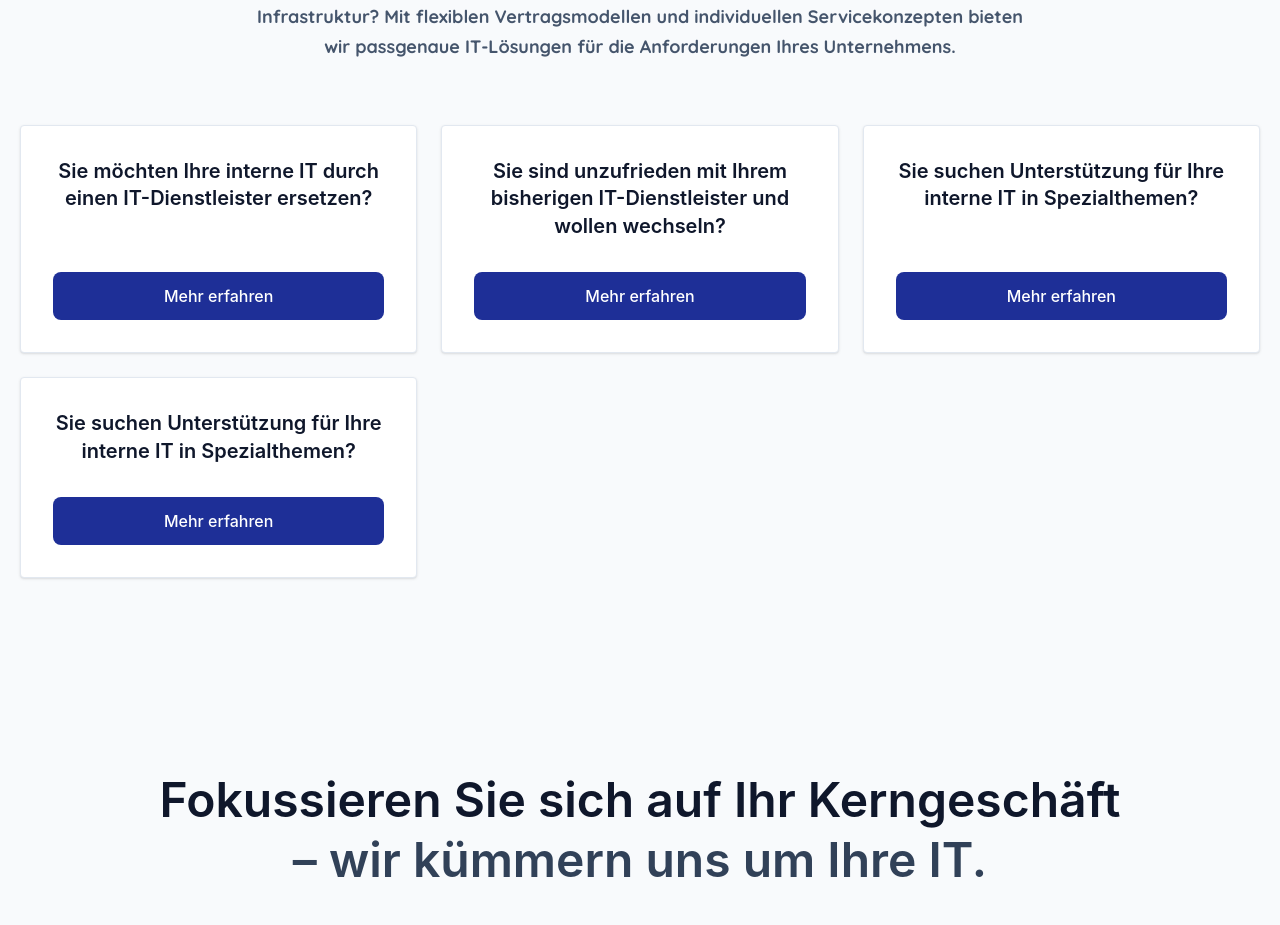
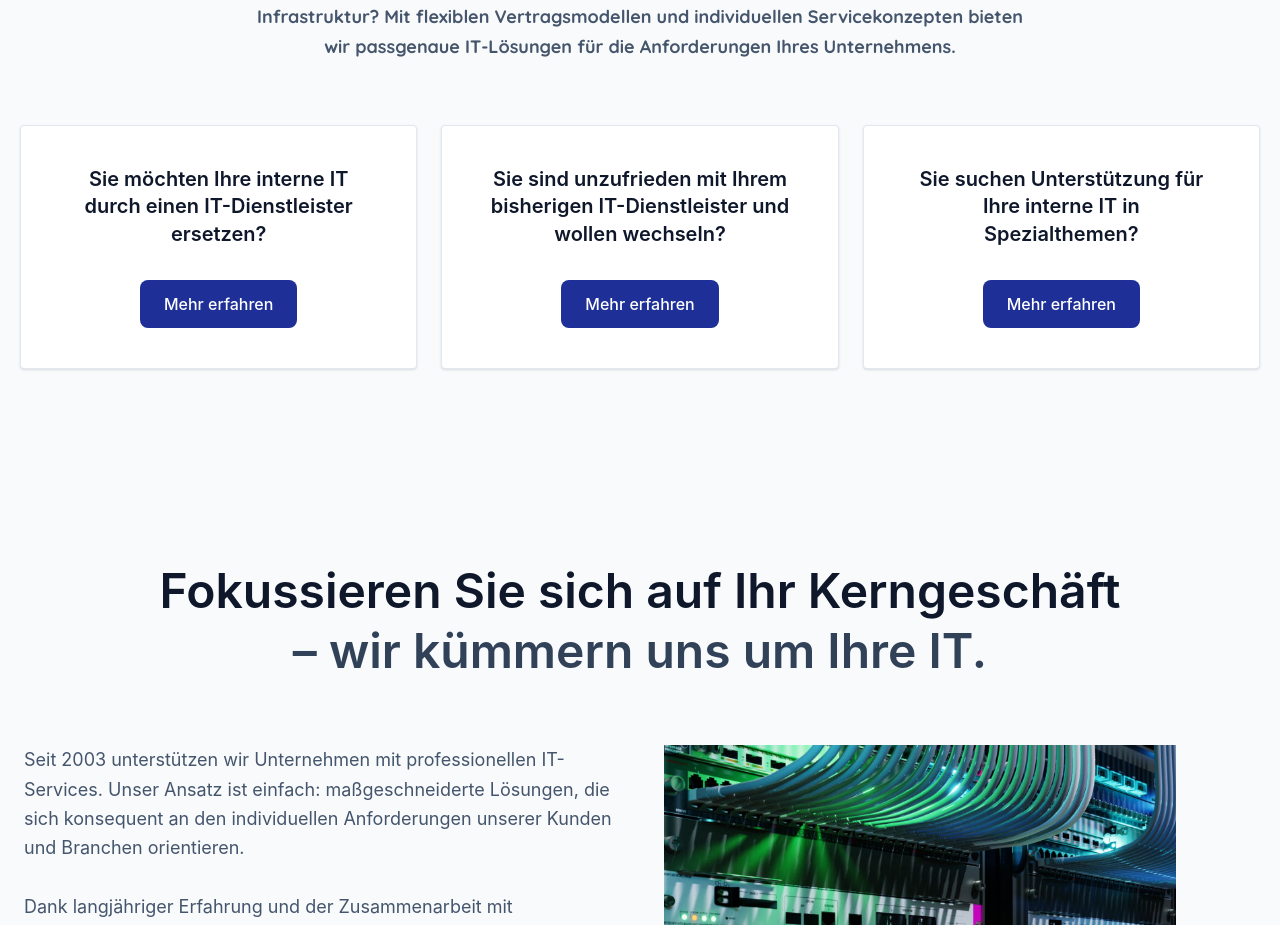
Before and after one commit to JumaQasimiM/feraiQ, a React (Vite) app: page / in a window 1280 px wide. Shown: the part 1169-2094 px from the top of the page. Built offline with nearby package versions, Linux system fonts and the light colour scheme.

Commit message:
feat: add ITServices animations with Motion

```diff
--- a/src/components/ITServiceOptions.jsx
+++ b/src/components/ITServiceOptions.jsx
@@ -1,4 +1,5 @@
 import React from "react";
+import { motion } from "motion/react";
 import ServiceCard from "./ServiceCard";
 
 const services = [
@@ -15,47 +16,84 @@ const services = [
     title: "Sie suchen Unterstützung für Ihre interne IT in Spezialthemen?",
     link: "/services",
   },
-  {
-    title: "Sie suchen Unterstützung für Ihre interne IT in Spezialthemen?",
-    link: "/services",
+];
+
+const containerVariants = {
+  hidden: {},
+  show: {
+    transition: {
+      staggerChildren: 0.15,
+      delayChildren: 0.2,
+    },
   },
-];
+};
+
+const itemVariants = {
+  hidden: {
+    opacity: 0,
+    y: 40,
+  },
+  show: {
+    opacity: 1,
+    y: 0,
+    transition: {
+      duration: 0.6,
+      ease: "easeOut",
+    },
+  },
+};
 
 const ITServiceOptions = () => {
   return (
     <section className="mx-auto max-w-7xl px-5 py-24">
       {/* Header */}
-      <div className="mx-auto max-w-4xl text-center  font-quicksand font-extrabold">
+      <motion.div
+        initial={{ opacity: 0, y: 25 }}
+        whileInView={{ opacity: 1, y: 0 }}
+        viewport={{ once: true }}
+        transition={{
+          duration: 0.7,
+          ease: "easeOut",
+        }}
+        className="mx-auto max-w-4xl text-center font-quicksand font-extrabold"
+      >
         <span className="text-sm uppercase tracking-widest text-brand-color">
           Ihr zuverlässiger IT-Partner vor Ort
         </span>
 
-        <h2 className="mt-4 text-3xl leading-tight text-slate-900 md:text-5xl ">
+        <h2 className="mt-4 text-3xl leading-tight text-slate-900 md:text-5xl">
           Kontinuierliche IT-Betreuung und Support
         </h2>
 
-        <p className="mt-4 text-lg text-slate-700 md:text-xl ">
+        <p className="mt-4 text-lg text-slate-700 md:text-xl">
           Individuell auf die Bedürfnisse Ihres Unternehmens zugeschnitten.
         </p>
 
-        <p className="mx-auto mt-8 max-w-3xl text-base leading-relaxed text-slate-600 md:text-lg ">
+        <p className="mx-auto mt-8 max-w-3xl text-base leading-relaxed text-slate-600 md:text-lg">
           Suchen Sie einen zuverlässigen Partner für die kontinuierliche
           Betreuung Ihrer IT-Infrastruktur? Mit flexiblen Vertragsmodellen und
           individuellen Servicekonzepten bieten wir passgenaue IT-Lösungen für
           die Anforderungen Ihres Unternehmens.
         </p>
-      </div>
+      </motion.div>
 
-      {/* Service Cards */}
-      <div className="mt-16 grid gap-6 md:grid-cols-2 lg:grid-cols-3">
-        {services.map((service) => (
-          <ServiceCard
-            key={service.link}
-            title={service.title}
-            link={service.link}
-          />
+      {/* Cards Grid */}
+      <motion.div
+        variants={containerVariants}
+        initial="hidden"
+        whileInView="show"
+        viewport={{
+          once: true,
+          amount: 0.2,
+        }}
+        className="mt-16 grid gap-6 md:grid-cols-2 lg:grid-cols-3"
+      >
+        {services.map((service, index) => (
+          <motion.div key={index} variants={itemVariants}>
+            <ServiceCard title={service.title} link={service.link} />
+          </motion.div>
         ))}
-      </div>
+      </motion.div>
     </section>
   );
 };
--- a/src/components/ServiceCard.jsx
+++ b/src/components/ServiceCard.jsx
@@ -1,22 +1,75 @@
 import React from "react";
 import { Link } from "react-router-dom";
+import { motion } from "motion/react";
 
+const MotionLink = motion(Link); // to make animate useing motion
+
+const containerVariants = {
+  hidden: {},
+  show: {
+    transition: {
+      staggerChildren: 0.12,
+      delayChildren: 0.15,
+    },
+  },
+};
+
+const itemVariants = {
+  hidden: {
+    opacity: 0,
+    y: 12,
+  },
+  show: {
+    opacity: 1,
+    y: 0,
+    transition: {
+      duration: 0.5,
+      ease: "easeOut",
+    },
+  },
+};
+const cardVariants = {
+  // hidden: {
+  //   opacity: 0,
+  //   y: 20,
+  // },
+  // show: {
+  //   opacity: 1,
+  //   y: 0,
+  //   transition: {
+  //     duration: 0.6,
+  //     ease: "easeOut",
+  //   },
+  // },
+};
 const ServiceCard = ({ title, link }) => {
   return (
-    <div className="text-center group flex flex-col justify-between rounded bg-white p-8 shadow-sm border border-slate-200 transition-all duration-300 hover:-translate-y-2 hover:shadow-xl">
-      <div>
+    <motion.div
+      variants={cardVariants}
+      initial="hidden"
+      animate="show"
+      viewport={{
+        once: true,
+        amount: 0.25,
+      }}
+      className="text-center group flex flex-col justify-between rounded bg-white p-10 shadow-sm border border-slate-200 transition-all duration-300 hover:-translate-y-2 hover:shadow-xl"
+    >
+      <motion.div variants={containerVariants}>
+        <motion.div variants={itemVariants}>
           <h3 className="text-xl font-semibold text-slate-900 leading-snug ">
             {title}
           </h3>
-      </div>
+        </motion.div>
 
-      <Link
+        <MotionLink
+          variants={itemVariants}
           to={link}
           className="mt-8 inline-flex items-center justify-center rounded-lg bg-[#1E2F97] px-6 py-3 font-medium text-white transition-colors duration-300 hover:bg-[#17257a]"
         >
           Mehr erfahren
-      </Link>
-    </div>
+        </MotionLink>
+      </motion.div>
+    </motion.div>
   );
 };
 
```
Lines whose indentation alone changed are shown as unchanged.
